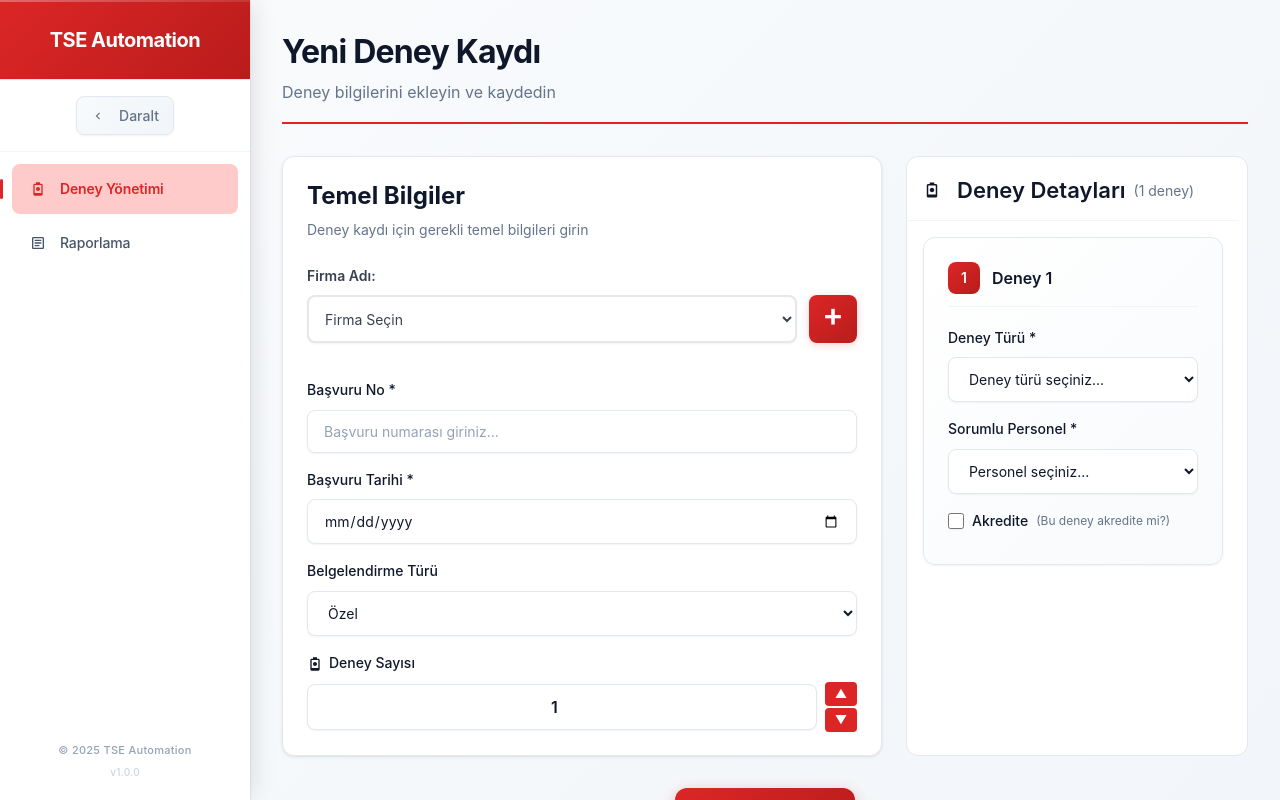
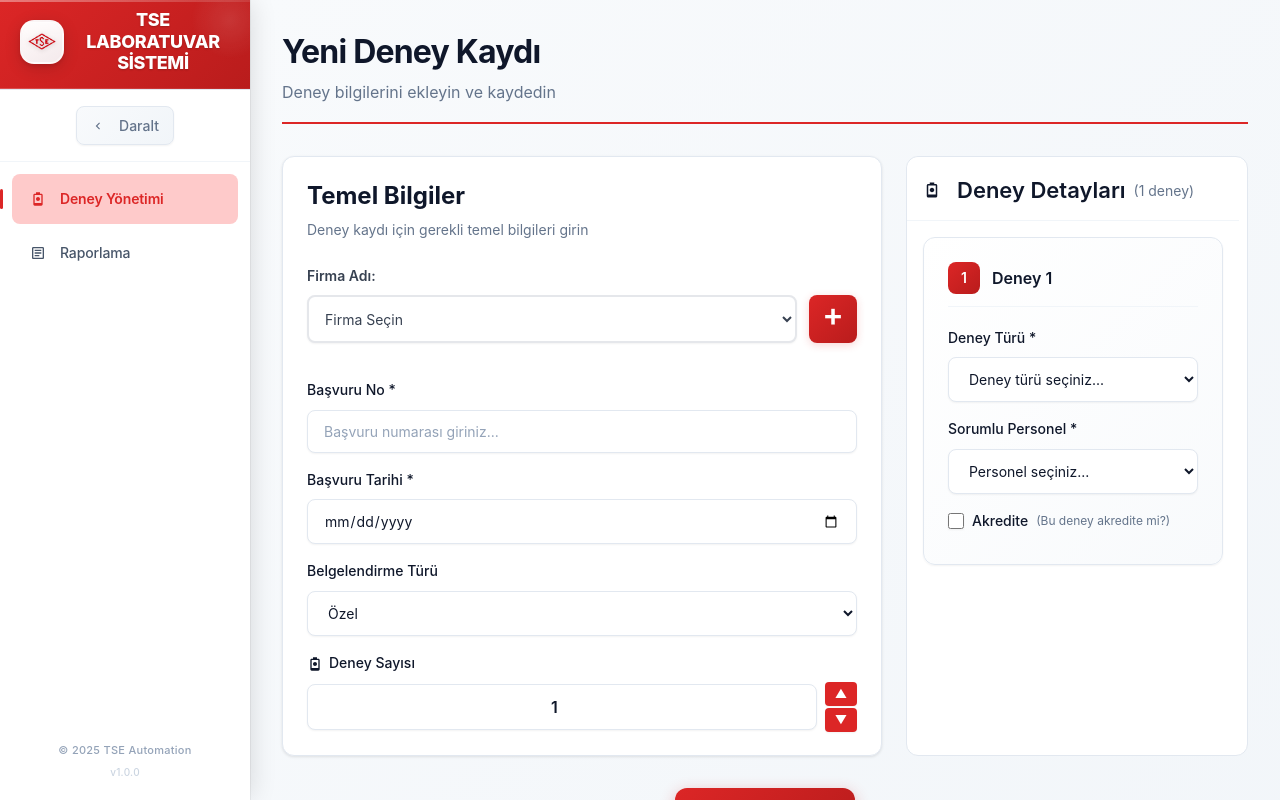
Before and after one commit to LabXpert/TSE_Automation_WEB, a React (Vite) app: page / in a window 1280 px wide. Built offline with nearby package versions, Linux system fonts and the light colour scheme.

Commit message:
Enhance TSE logo

```diff
--- a/src/components/Sidebar.tsx
+++ b/src/components/Sidebar.tsx
@@ -10,6 +10,23 @@ function SidebarComponent() {
   const toggleSidebar = () => {
     setCollapsed(!collapsed);
   };
+
+  // CSS animasyonları için style element
+  const styleElement = document.createElement('style');
+  styleElement.textContent = `
+    @keyframes fadeIn {
+      from { opacity: 0; transform: translateY(-5px); }
+      to { opacity: 1; transform: translateY(0); }
+    }
+    @keyframes pulse {
+      0%, 100% { transform: scale(1); }
+      50% { transform: scale(1.05); }
+    }
+  `;
+  if (!document.head.querySelector('[data-sidebar-styles]')) {
+    styleElement.setAttribute('data-sidebar-styles', 'true');
+    document.head.appendChild(styleElement);
+  }
 
   return (
     <div style={{ display: 'flex', height: '100vh' }}>
@@ -24,33 +41,173 @@ function SidebarComponent() {
       >
         {/* Header */}
         <div style={{
-          padding: collapsed ? '24px 16px' : '24px 24px',
+          padding: collapsed ? '20px 12px' : '24px 20px',
           borderBottom: '1px solid #e2e8f0',
           textAlign: 'center',
-          height: '80px',
+          height: '90px',
           display: 'flex',
+          flexDirection: 'column',
           alignItems: 'center',
           justifyContent: 'center',
           background: 'linear-gradient(135deg, #dc2626 0%, #b91c1c 100%)',
-          position: 'relative'
+          position: 'relative',
+          overflow: 'hidden'
         }}>
+          {/* Logo Icon */}
           <div style={{
-            color: 'white',
-            fontWeight: '700',
-            fontSize: collapsed ? '16px' : '20px',
-            letterSpacing: '-0.025em'
+            display: 'flex',
+            alignItems: 'center',
+            justifyContent: 'center',
+            marginBottom: collapsed ? '0' : '6px',
+            transition: 'all 0.3s ease'
           }}>
-            {collapsed ? 'TSE' : 'TSE Automation'}
+            <div style={{
+              display: 'flex',
+              alignItems: 'center',
+              justifyContent: 'center',
+              marginRight: collapsed ? '0' : '12px',
+              transition: 'all 0.3s ease'
+            }}>
+              <div style={{
+                width: collapsed ? '36px' : '44px',
+                height: collapsed ? '36px' : '44px',
+                background: 'linear-gradient(145deg, rgba(255, 255, 255, 0.98) 0%, rgba(245, 245, 247, 0.95) 100%)',
+                borderRadius: '14px',
+                display: 'flex',
+                alignItems: 'center',
+                justifyContent: 'center',
+                backdropFilter: 'blur(20px)',
+                border: '2px solid rgba(255, 255, 255, 0.4)',
+                boxShadow: '0 4px 16px rgba(0, 0, 0, 0.15), 0 2px 4px rgba(0, 0, 0, 0.1), inset 0 1px 0 rgba(255, 255, 255, 0.8)',
+                position: 'relative',
+                overflow: 'hidden',
+                transition: 'all 0.3s cubic-bezier(0.4, 0, 0.2, 1)'
+              }}>
+                {/* İç glow efekti */}
+                <div style={{
+                  position: 'absolute',
+                  top: '1px',
+                  left: '1px',
+                  right: '1px',
+                  height: '50%',
+                  background: 'linear-gradient(180deg, rgba(255, 255, 255, 0.6) 0%, rgba(255, 255, 255, 0) 100%)',
+                  borderRadius: '12px 12px 0 0',
+                  pointerEvents: 'none'
+                }} />
+
+                <img
+                  src="/tse-logo.png"
+                  alt="TSE Logo"
+                  style={{
+                    width: collapsed ? '22px' : '28px',
+                    height: collapsed ? '22px' : '28px',
+                    objectFit: 'contain',
+                    transition: 'all 0.3s cubic-bezier(0.4, 0, 0.2, 1)',
+                    position: 'relative',
+                    zIndex: 1,
+                    filter: 'drop-shadow(0 1px 2px rgba(0, 0, 0, 0.2))'
+                  }}
+                  onError={(e) => {
+                    // Eğer logo yüklenemezse, eski icon'u göster
+                    e.currentTarget.style.display = 'none';
+                    const nextElement = e.currentTarget.parentElement?.nextElementSibling as HTMLElement;
+                    if (nextElement) {
+                      nextElement.style.display = 'flex';
+                    }
+                  }}
+                />
+              </div>
+              <div style={{
+                width: collapsed ? '32px' : '40px',
+                height: collapsed ? '32px' : '40px',
+                background: 'rgba(255, 255, 255, 0.15)',
+                borderRadius: '12px',
+                display: 'none',
+                alignItems: 'center',
+                justifyContent: 'center',
+                transition: 'all 0.3s ease',
+                backdropFilter: 'blur(10px)',
+                border: '1px solid rgba(255, 255, 255, 0.2)'
+              }}>
+                <svg
+                  width={collapsed ? '18' : '22'}
+                  height={collapsed ? '18' : '22'}
+                  viewBox="0 0 24 24"
+                  fill="white"
+                  style={{
+                    transition: 'all 0.3s ease'
+                  }}
+                >
+                  <path d="M12 2L2 7L12 12L22 7L12 2Z"/>
+                  <path d="M2 17L12 22L22 17"/>
+                  <path d="M2 12L12 17L22 12"/>
+                </svg>
+              </div>
+            </div>
+
+            {!collapsed && (
+              <div style={{
+                display: 'flex',
+                flexDirection: 'column',
+                alignItems: 'flex-start',
+                animation: 'fadeIn 0.3s ease-in-out'
+              }}>
+                <div style={{
+                  color: 'white',
+                  fontWeight: '800',
+                  fontSize: '18px',
+                  letterSpacing: '-0.02em',
+                  lineHeight: '1.2',
+                  textShadow: '0 1px 2px rgba(0, 0, 0, 0.2)'
+                }}>
+                  TSE LABORATUVAR SİSTEMİ
+                </div>
+              </div>
+            )}
           </div>
 
-          {/* Decorative element */}
+          {collapsed && (
+            <div style={{
+              color: 'rgba(255, 255, 255, 0.9)',
+              fontWeight: '700',
+              fontSize: '10px',
+              letterSpacing: '0.5px',
+              textTransform: 'uppercase',
+              marginTop: '4px',
+              animation: 'fadeIn 0.3s ease-in-out'
+            }}>
+              TSE
+            </div>
+          )}
+
+          {/* Decorative elements */}
           <div style={{
             position: 'absolute',
             top: 0,
             left: 0,
             right: 0,
             height: '2px',
-            background: 'linear-gradient(90deg, rgba(255,255,255,0.3) 0%, rgba(255,255,255,0.1) 100%)'
+            background: 'linear-gradient(90deg, rgba(255,255,255,0.4) 0%, rgba(255,255,255,0.1) 100%)'
+          }} />
+
+          <div style={{
+            position: 'absolute',
+            bottom: 0,
+            left: 0,
+            right: 0,
+            height: '1px',
+            background: 'linear-gradient(90deg, rgba(255,255,255,0.2) 0%, rgba(255,255,255,0.05) 100%)'
+          }} />
+
+          {/* Background pattern */}
+          <div style={{
+            position: 'absolute',
+            top: '-20px',
+            right: '-20px',
+            width: '80px',
+            height: '80px',
+            background: 'radial-gradient(circle, rgba(255,255,255,0.1) 0%, transparent 70%)',
+            borderRadius: '50%'
           }} />
         </div>
 
```
Also changed, not shown: public/tse-logo.png (added).
